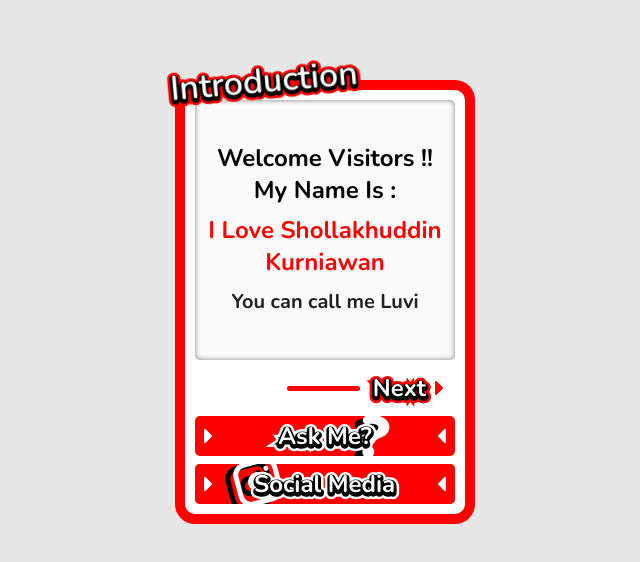
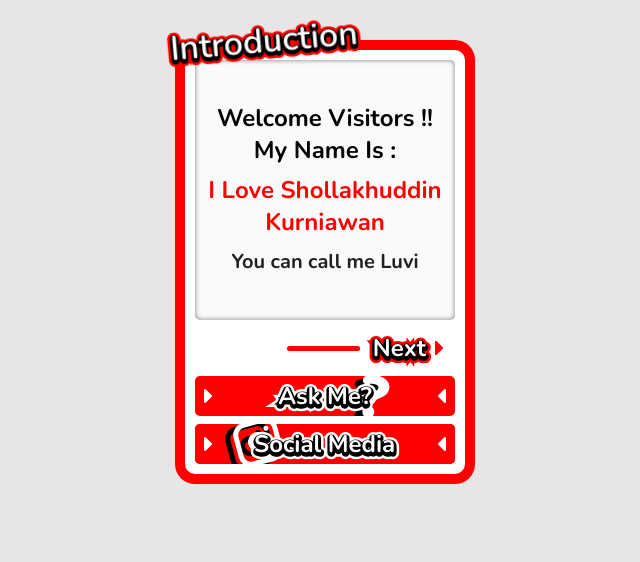
Before and after one commit to lluuvvii/my-personal-web-nextjs, a Next.js app: page / in a window 1280 px wide. Shown: the top 562 px of the page, without its empty margins (315-955 px from the left). Built offline with nearby package versions, Linux system fonts and the light colour scheme.

Commit message:
change grid layout and create animate on scroll comp

```diff
--- a/src/app/(Home)/page.tsx
+++ b/src/app/(Home)/page.tsx
@@ -2,11 +2,12 @@ import { Box, Container, Grid, Stack } from '@mui/material'
 import GithubStats from '../components/stats/GithubStats'
 import IntroductionCard from '../components/introduction/IntroductionCard'
 import AskMeCard from '../components/questions/AskMeCard'
+import ScrollAnimation from '../components/animateOnScroll/ScrollAnimation'
 
 const Home = () => {
   return (
     <Container sx={{ overflow: 'hidden' }}>
-      <Box pt={10} height='100vh'>
+      <Box pt={5}>
         <Grid container spacing={2} justifyContent='center'>
           <Grid item>
             <IntroductionCard />
--- /dev/null
+++ b/src/app/components/animateOnScroll/ScrollAnimation.tsx
@@ -0,0 +1,54 @@
+'use client'
+
+// components/ScrollAnimation.tsx
+import React, { useEffect, useRef } from 'react'
+import { motion, useAnimation, useInView, useMotionValueEvent, useScroll } from 'framer-motion'
+import { Box } from '@mui/material'
+
+interface ScrollAnimationProps {
+  children: React.ReactNode
+}
+
+const ScrollAnimation: React.FC<ScrollAnimationProps> = ({ children }) => {
+  // const ref = useRef(null)
+  // const controls = useAnimation()
+  // const isInView = useInView(ref)
+  const { scrollY, scrollYProgress } = useScroll()
+
+  // useMotionValueEvent(scrollY, "change", (latest) => {
+  //   console.log("Page scroll: ", latest)
+  // })
+
+  // useEffect(() => {
+  //   window.addEventListener('scroll', () => console.log(window.scrollY))
+  // }, [])
+
+  // useEffect(() => {
+  //   if (isInView) {
+  //     controls.start('visible')
+  //   } else {
+  //     controls.start('hidden')
+  //   }
+  // }, [controls, isInView])
+
+  // const variants = {
+  //   hidden: { opacity: 0, x: -400 },
+  //   visible: {
+  //     opacity: 1,
+  //     x: 0,
+  //     transition: {
+  //       type: 'spring',
+  //       stiffness: 600,
+  //       damping: 35,
+  //     }
+  //   },
+  // }
+
+  return (
+    <Box component={motion.div} style={{ scale: scrollYProgress }} /* initial="hidden" animate={controls} variants={variants} */>
+      {children}
+    </Box>
+  )
+}
+
+export default ScrollAnimation
```
